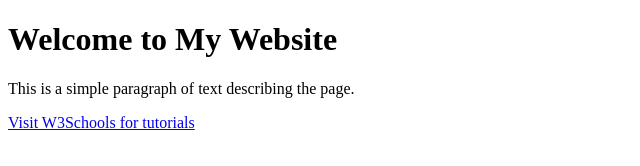
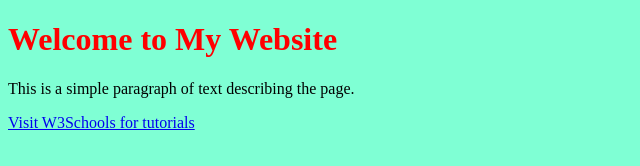
Before and after one commit to Aisha0-0fakhri/testu, a plain HTML site: page index.html in a window 1280 px wide. Shown: the whole page, without its empty margins (0-640 px from the left). Drawn offline with Linux system fonts and the light colour scheme.

Commit message:
refine index again

```diff
--- a/index.html
+++ b/index.html
@@ -4,7 +4,7 @@
     <meta charset="UTF-8">
     <meta name="viewport" content="width=device-width, initial-scale=1.0">
     <title>My First Web Page</title>
-    <link href="style.css">
+    <link rel="stylesheet" href="style.css">
 </head>
 <body>
 
```
